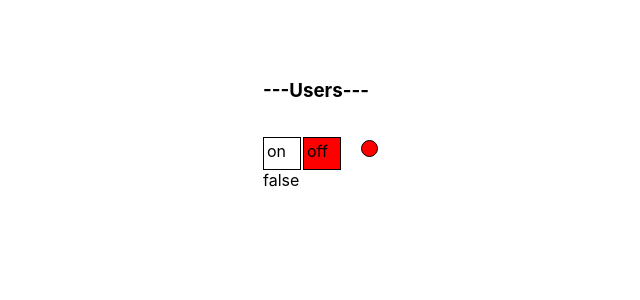
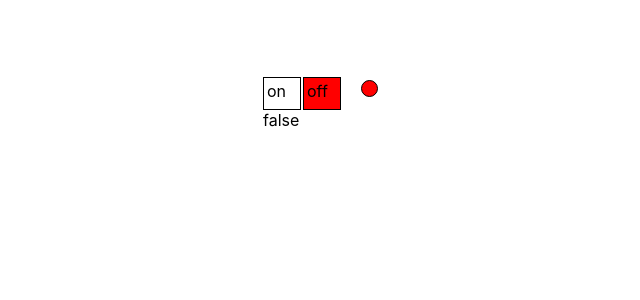
Before and after one commit to Alex62510/reactKabzda, a React (Create React App) app: page / in a window 1280 px wide. Shown: the top 300 px of the page, without its empty margins (127-767 px from the left). Built offline with nearby package versions, Linux system fonts and the light colour scheme.

Commit message:
commit 14 select

```diff
--- a/src/App.tsx
+++ b/src/App.tsx
@@ -16,12 +16,13 @@ function App() {
             {/*<Rating value={ratingValue} onClick={setRatingValue}/>*/}
             {/*<UncontrolledAccordeon titleValue={"Menu"}  />*/}
             {/*<UncontrolledAccordeon titleValue={"Users"}  />*/}
-            <Accordeon
-                titleValue={"Users"}
-                onChange={() => {
-                    setAccordeonCollapsed(!accordeonCollapsed)
-                }}
-                collapsed={accordeonCollapsed}/>
+            {/*<Accordeon*/}
+            {/*    items={items}*/}
+            {/*    titleValue={"Users"}*/}
+            {/*    onChange={() => {*/}
+            {/*        setAccordeonCollapsed(!accordeonCollapsed)*/}
+            {/*    }}*/}
+            {/*    collapsed={accordeonCollapsed}/>*/}
 
             <UncontrolledOnOff onChange={setSwitchOn}/>{switchOn.toString()}
             {/*<OnOff on={switchOn} onChange={setSwitchOn}/>*/}
```
